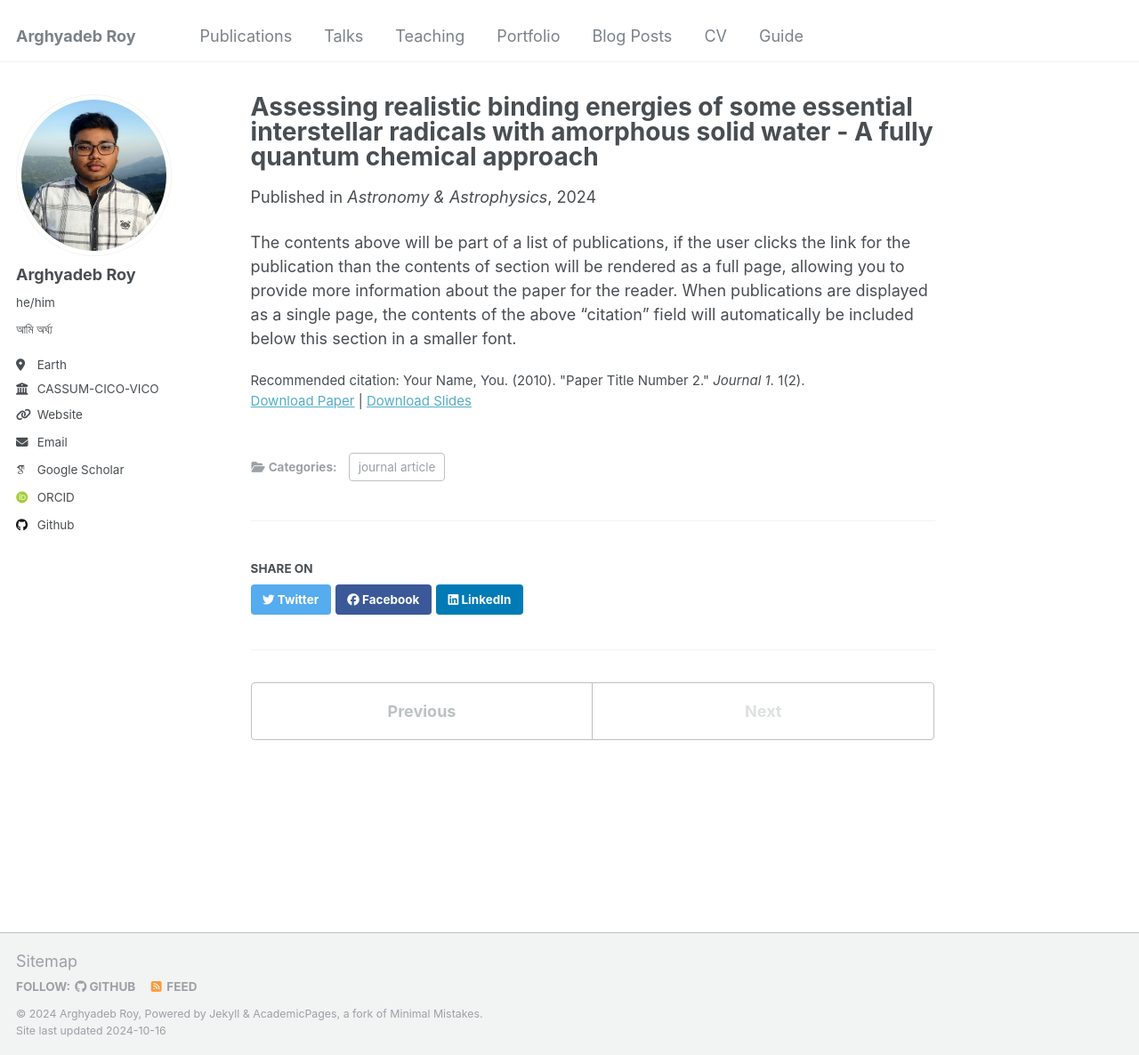
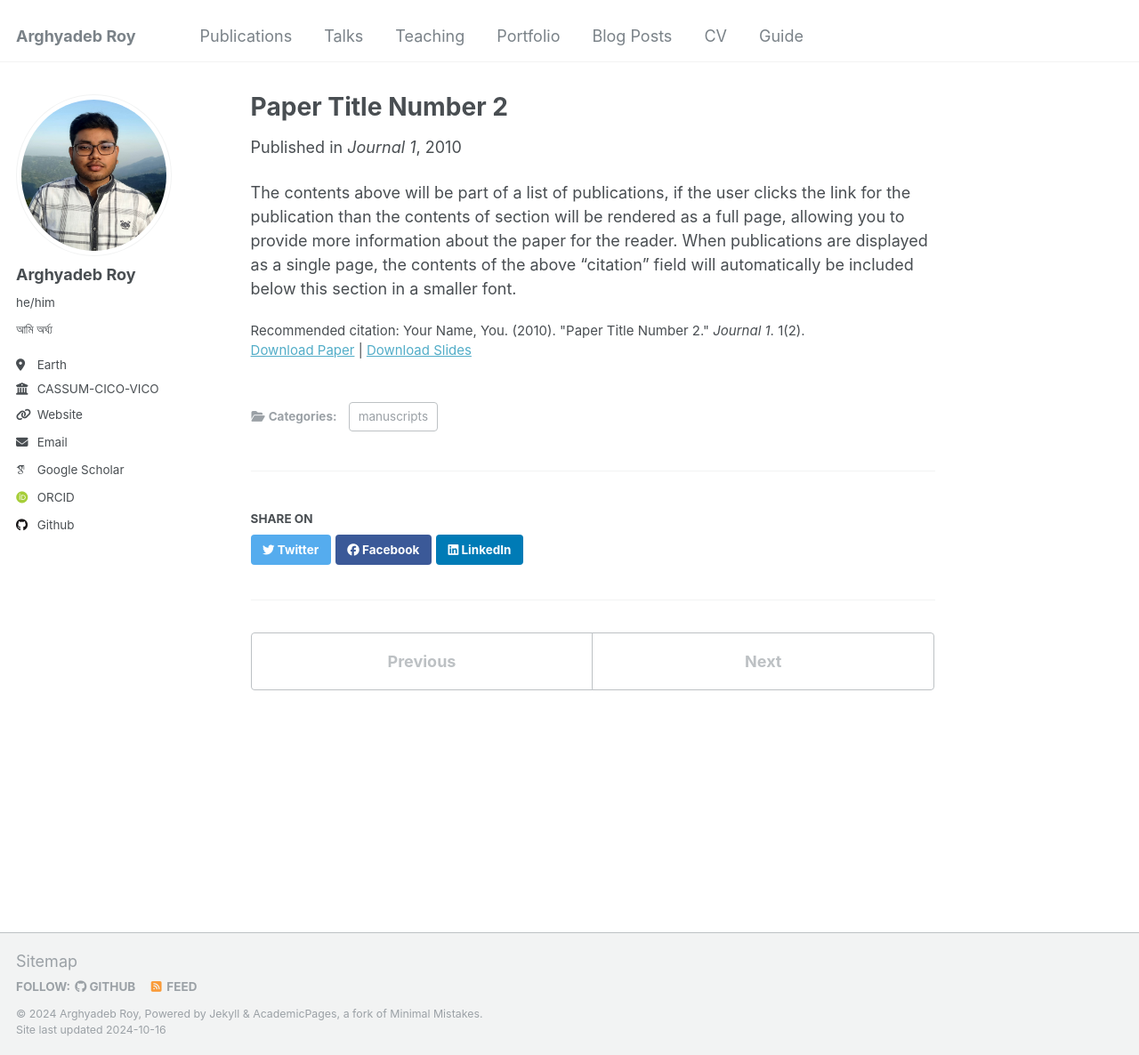
Before and after one commit to arghyadebroy/arghyadebroy.github.io, a Jekyll site: the page built from _publications/2010-10-01-paper-title-number-2.md, in a window 1280 px wide and 1186 px high. Shown: the whole window at 89% size. Built offline with Jekyll 4.4.1, drawn with Linux system fonts in a browser that asks for light colours; some web fonts are replaced.

Commit message:
Update 2009-10-01-paper-title-number-1.md

```diff
--- a/_publications/2009-10-01-paper-title-number-1.md
+++ b/_publications/2009-10-01-paper-title-number-1.md
@@ -1,13 +1,13 @@
 ---
-title: "Assessing realistic binding energies of some essential interstellar radicals with amorphous solid water - A fully quantum chemical approach"
+title: "Paper Title Number 2"
 collection: publications
-category: journal article
+category: manuscripts
 permalink: /publication/2010-10-01-paper-title-number-2
 excerpt: 'This paper is about the number 2. The number 3 is left for future work.'
-date: 2024-10-11
-venue: 'Astronomy & Astrophysics'
+date: 2010-10-01
+venue: 'Journal 1'
 slidesurl: 'http://academicpages.github.io/files/slides2.pdf'
-paperurl: 'https://doi.org/10.1051/0004-6361/202451642'
+paperurl: 'http://academicpages.github.io/files/paper2.pdf'
 citation: 'Your Name, You. (2010). &quot;Paper Title Number 2.&quot; <i>Journal 1</i>. 1(2).'
 ---
 
```
